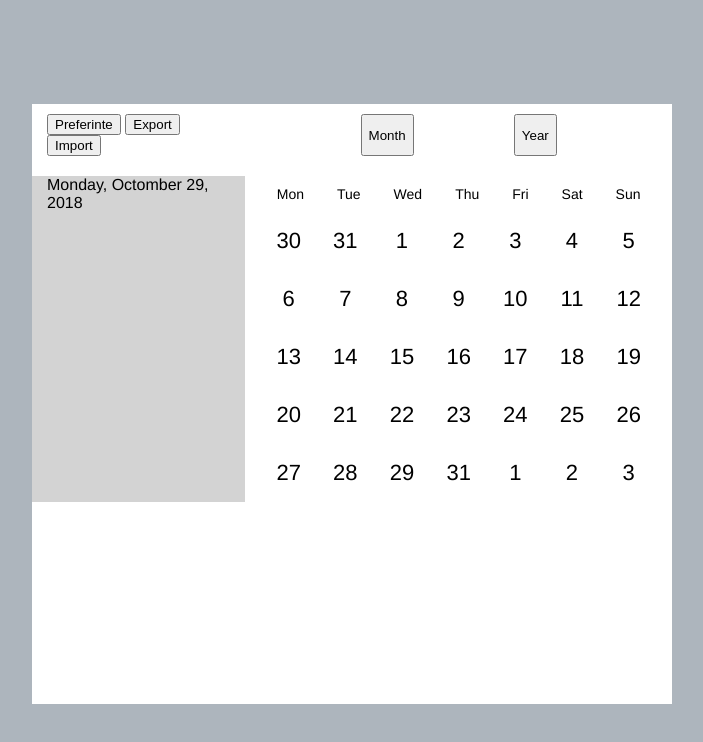
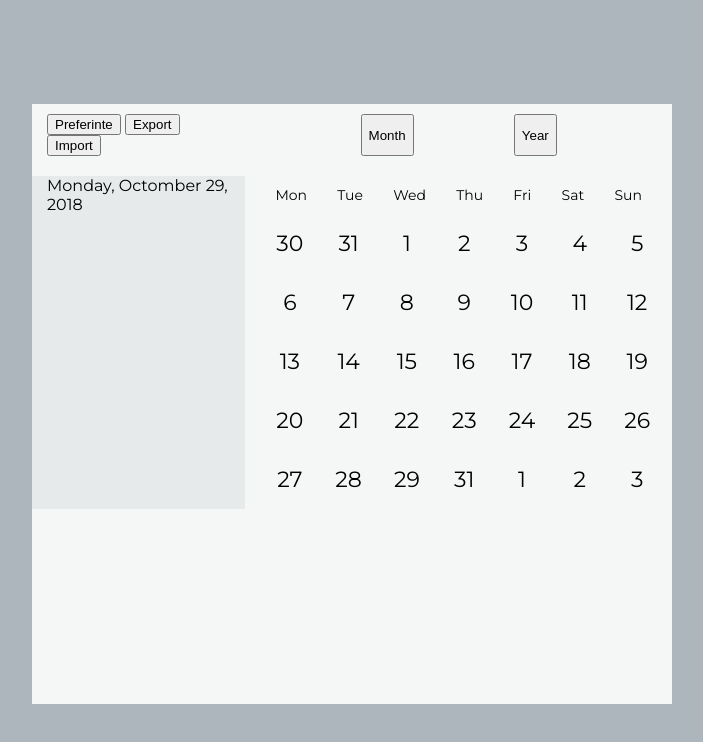
Before and after one commit to andrei-casu/coca, a plain HTML site: page index.html in a window 1280 px wide. Shown: the whole page, without its empty margins (288-991 px from the left). Drawn offline with Linux system fonts and the light colour scheme.

Commit message:
changed family-font

```diff
--- a/index.html
+++ b/index.html
@@ -7,6 +7,7 @@
     <link rel="stylesheet" type="text/css" href="general.css">
     <link rel="stylesheet" type="text/css" href="style.css">
     <link rel="stylesheet" href="https://use.fontawesome.com/releases/v5.4.2/css/all.css" integrity="sha384-/rXc/GQVaYpyDdyxK+ecHPVYJSN9bmVFBvjA/9eOB+pb3F2w2N6fc5qB9Ew5yIns" crossorigin="anonymous">
+    <link href="https://fonts.googleapis.com/css?family=Montserrat" rel="stylesheet">
     <script type="text/javascript" src="./index.js"></script>
     <title>Coca Calendar</title>
 </head>
--- a/style.scss
+++ b/style.scss
@@ -1,11 +1,11 @@
-
 
 
 .my-body{
-    background-color: #fff;
+    background-color:#F5F7F6;
     top: 13%;
     left: 25%;
-    font-family: 'Proxima Nova Soft', 'Helvetica Neue', sans-serif;
+    // font-family: 'Proxima Nova Soft', 'Helvetica Neue', sans-serif;
+    font-family: 'Montserrat', sans-serif;
 
     header{
         .header-right{
@@ -16,7 +16,7 @@
 
     section{
         .about-date{
-            background-color: lightgrey;
+            background-color: #E7EAEA;
         }
 
         .calendar{
```
Also changed, not shown: style.css, 1 other file.
